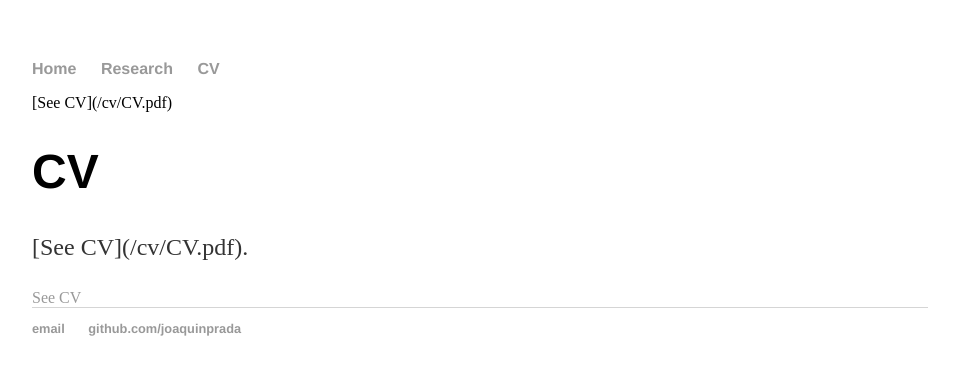
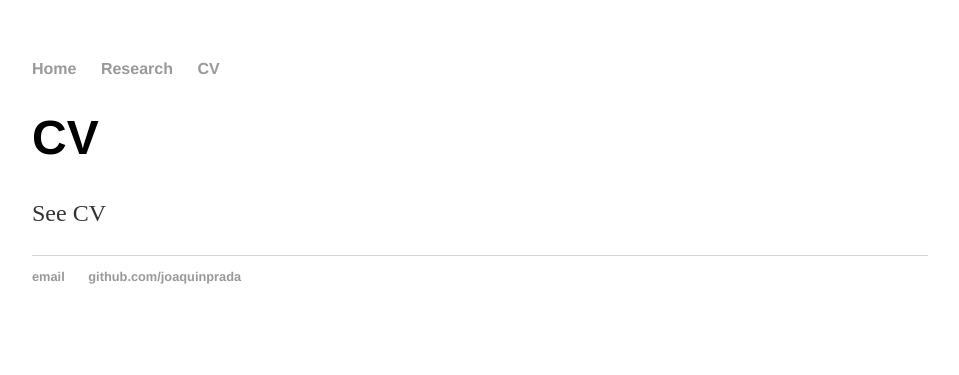
Before and after one commit to joaquinprada/joaquinprada.github.io, a Jekyll site: the page built from cv/index.html, in a window 1280 px wide. Shown: the top 375 px of the page, without its empty margins (160-1119 px from the left). Built offline with Jekyll 4.4.1, drawn with Linux system fonts in a browser that asks for light colours.

Commit message:
Update index.html

```diff
--- a/cv/index.html
+++ b/cv/index.html
@@ -3,9 +3,7 @@ layout: default
 title: CV
 ---
 
-[See CV](/cv/CV.pdf)
 <div class="blurb">
 	<h1>CV</h1>
-	<p>[See CV](/cv/CV.pdf).</p>
-	<a href="/cv/CV.pdf">See CV</a>
+	<p href="/cv/CV.pdf">See CV</p>
 </div><!-- /.blurb -->
```
